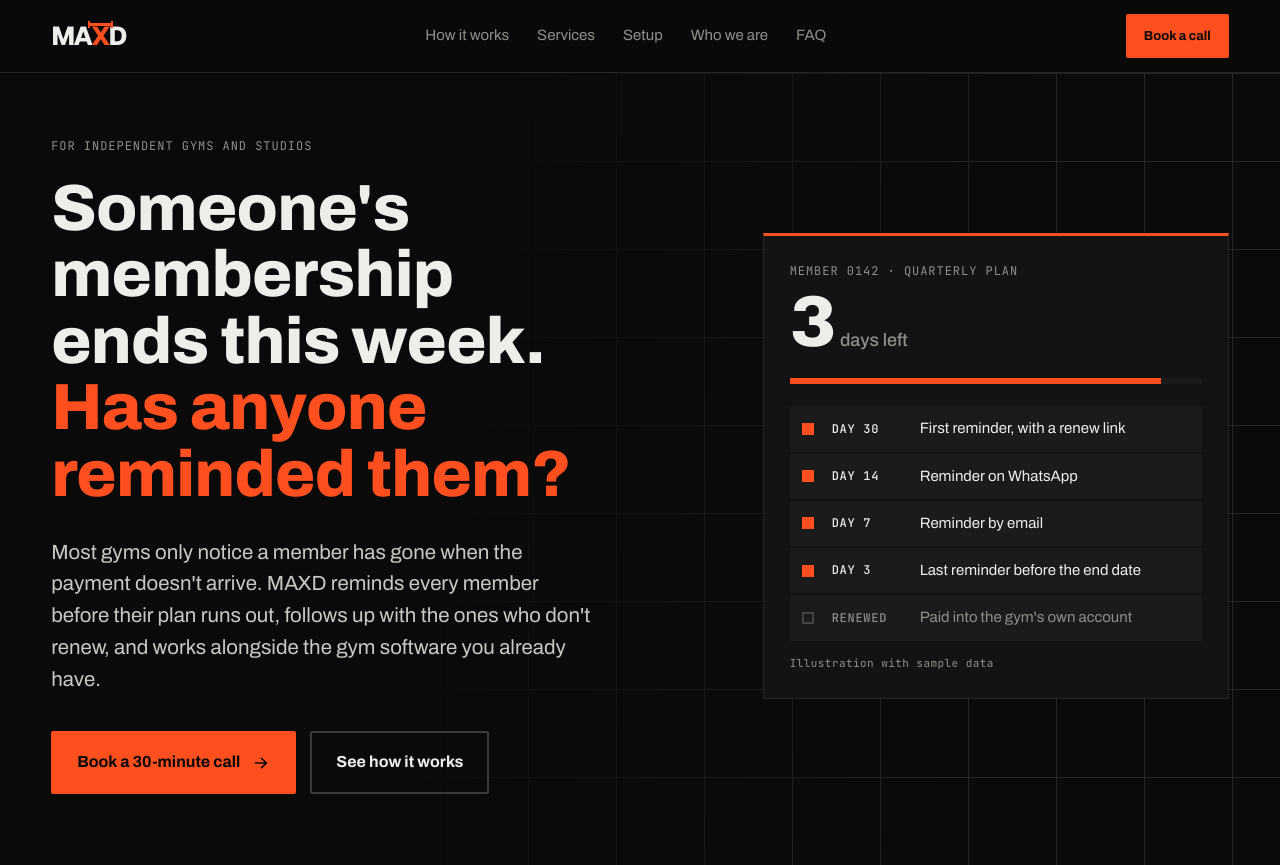
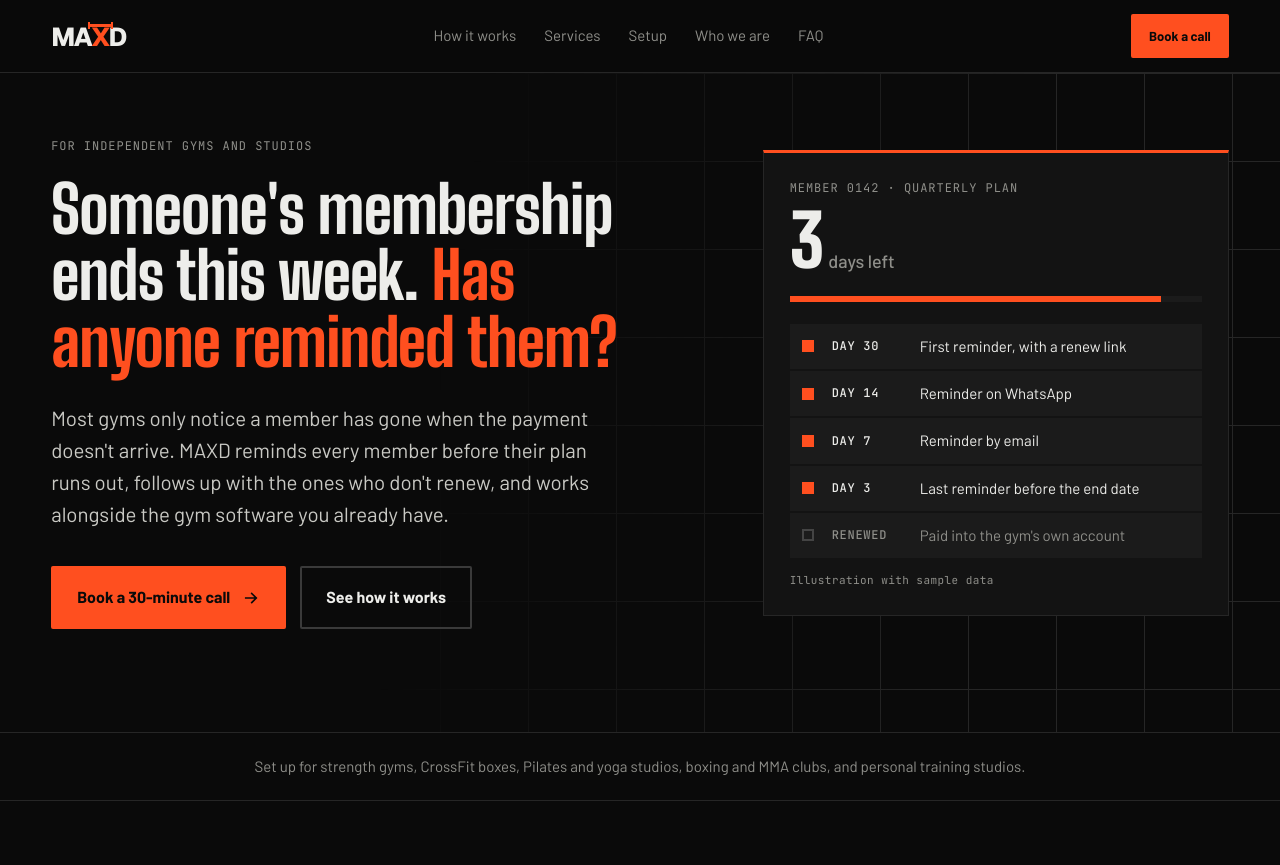
Before and after one commit to anmolaxd/maxd, a plain HTML site: page index.html in a window 1280 px wide. Shown: the top 865 px of the page. Drawn offline with nearby package versions, Linux system fonts and the light colour scheme.

Commit message:
Swap Archivo for Big Shoulders Display + Barlow
Co-Authored-By: Claude Opus 5.5 <noreply@anthropic.com>

```diff
--- a/index.html
+++ b/index.html
@@ -17,7 +17,7 @@
 <meta name="twitter:card" content="summary_large_image">
 <link rel="preconnect" href="https://fonts.googleapis.com">
 <link rel="preconnect" href="https://fonts.gstatic.com" crossorigin>
-<link href="https://fonts.googleapis.com/css2?family=Archivo:wdth,wght@62..125,400..900&family=JetBrains+Mono:wght@400;500&family=Geist:wght@800&display=swap" rel="stylesheet">
+<link href="https://fonts.googleapis.com/css2?family=Big+Shoulders+Display:wght@600..900&family=Barlow:ital,wght@0,400;0,500;0,600;0,700;1,400&family=JetBrains+Mono:wght@400;500&family=Geist:wght@800&display=swap" rel="stylesheet">
 <link rel="stylesheet" href="styles.css?v=5">
 </head>
 <body>
--- a/styles.css
+++ b/styles.css
@@ -8,7 +8,8 @@
   --muted: #8f8f8a;
   --accent: #ff4f1f;   /* brand orange, from the logo */
   --win: #c6f432;      /* used only for "renewed" / success states */
-  --display: "Archivo", system-ui, sans-serif;
+  --display: "Big Shoulders Display", Impact, sans-serif;
+  --body: "Barlow", system-ui, sans-serif;
   --mono: "JetBrains Mono", ui-monospace, monospace;
   --g: clamp(16px, 4vw, 56px);
   --max: 1320px;
@@ -16,7 +17,7 @@
 *, *::before, *::after { box-sizing: border-box; }
 html { scroll-behavior: smooth; -webkit-text-size-adjust: 100%; }
 @media (prefers-reduced-motion: reduce) { html { scroll-behavior: auto; } }
-body { margin: 0; background: var(--bg); color: var(--text); font-family: var(--display); font-size: 17px; line-height: 1.55; -webkit-font-smoothing: antialiased; overflow-x: hidden; }
+body { margin: 0; background: var(--bg); color: var(--text); font-family: var(--body); font-size: 17px; line-height: 1.55; -webkit-font-smoothing: antialiased; overflow-x: hidden; }
 a { color: inherit; }
 img, svg { display: block; }
 :focus-visible { outline: 2px solid var(--accent); outline-offset: 3px; }
@@ -26,6 +27,9 @@ section, .strip, .footer { padding-left: var(--g); padding-right: var(--g); }
 section > * { max-width: var(--max); margin-left: auto; margin-right: auto; }
 
 /* ---------- type ---------- */
+/* stadium-scoreboard display face for headings and big numbers */
+h1, h2, h3, .tabs button, .tc-count, .d-grid b, .log-row .n, .rule-list b { font-family: var(--display); }
+.tc-count small { font-family: var(--body); }
 .display, .display-md { font-family: var(--display); font-stretch: 82%; font-weight: 800; letter-spacing: -.012em; line-height: 1.02; margin: 0; text-wrap: balance; }
 .display { font-size: clamp(44px, 7.6vw, 120px); }
 .display-md { font-size: clamp(36px, 5.2vw, 76px); max-width: 1000px; margin-left: 0; }
```
Also changed, not shown: privacy.html (+1 -1 lines), terms.html (+1 -1 lines).
